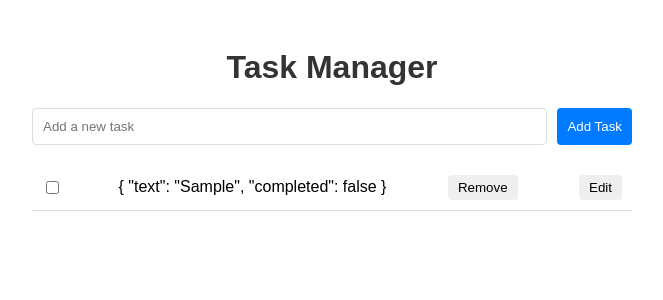
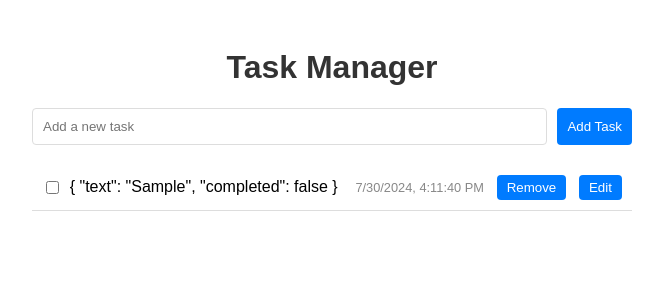
Before and after one commit to Doni354/Vue.js-task-manager, a Vue app: page / in a window 1280 px wide. Both pictures are taken after typing "Sample" into the empty fields and a click on the button "Add Task". Shown: the top 300 px of the page, without its empty margins (308-971 px from the left). Built offline with nearby package versions, Linux system fonts and the light colour scheme.

Commit message:
Update TaskItem.vue

```diff
--- a/src/components/TaskItem.vue
+++ b/src/components/TaskItem.vue
@@ -1,8 +1,9 @@
 <template>
     <li :class="{ completed: localTask.completed }">
       <input type="checkbox" v-model="localTask.completed" @change="toggleTask" />
-      <span v-if="!isEditing" @dblclick="editTask">{{ localTask.text }}</span>
+      <span v-if="!isEditing" @dblclick="startEditing">{{ localTask.text }}</span>
       <input v-else v-model="newText" @keyup.enter="saveTask" @blur="saveTask" />
+      <small>{{ localTask.timestamp }}</small>
       <button @click="removeTask">Remove</button>
       <button @click="startEditing">Edit</button>
     </li>
@@ -10,7 +11,7 @@
 
   <script>
   export default {
-    props: ['task', 'index'],
+    props: ['task'],
     data() {
       return {
         localTask: { ...this.task },
@@ -20,10 +21,10 @@
     },
     methods: {
       removeTask() {
-        this.$emit('remove-task', this.index);
+        this.$emit('remove-task', this.task.id);
       },
       toggleTask() {
-        this.$emit('toggle-task', this.index);
+        this.$emit('toggle-task', this.task.id);
       },
       startEditing() {
         this.isEditing = true;
@@ -33,7 +34,7 @@
         if (this.newText.trim()) {
           this.isEditing = false;
           this.localTask.text = this.newText;
-          this.$emit('edit-task', this.index, this.newText);
+          this.$emit('edit-task', this.task.id, this.newText);
         }
       },
     }
@@ -47,6 +48,11 @@
     justify-content: space-between;
     padding: 10px;
     border-bottom: 1px solid #ddd;
+    transition: background-color 0.3s;
+  }
+
+  li:hover {
+    background-color: #f9f9f9;
   }
 
   .completed span {
@@ -68,13 +74,21 @@
     border: none;
     border-radius: 4px;
     cursor: pointer;
+    background-color: #007bff;
+    color: white;
   }
 
   button:hover {
-    background-color: #f0f0f0;
+    background-color: #0056b3;
   }
 
   button:active {
-    background-color: #ddd;
+    background-color: #003f7f;
+  }
+
+  small {
+    color: #888;
+    font-size: 0.8em;
+    margin-left: 10px;
   }
   </style>
```
